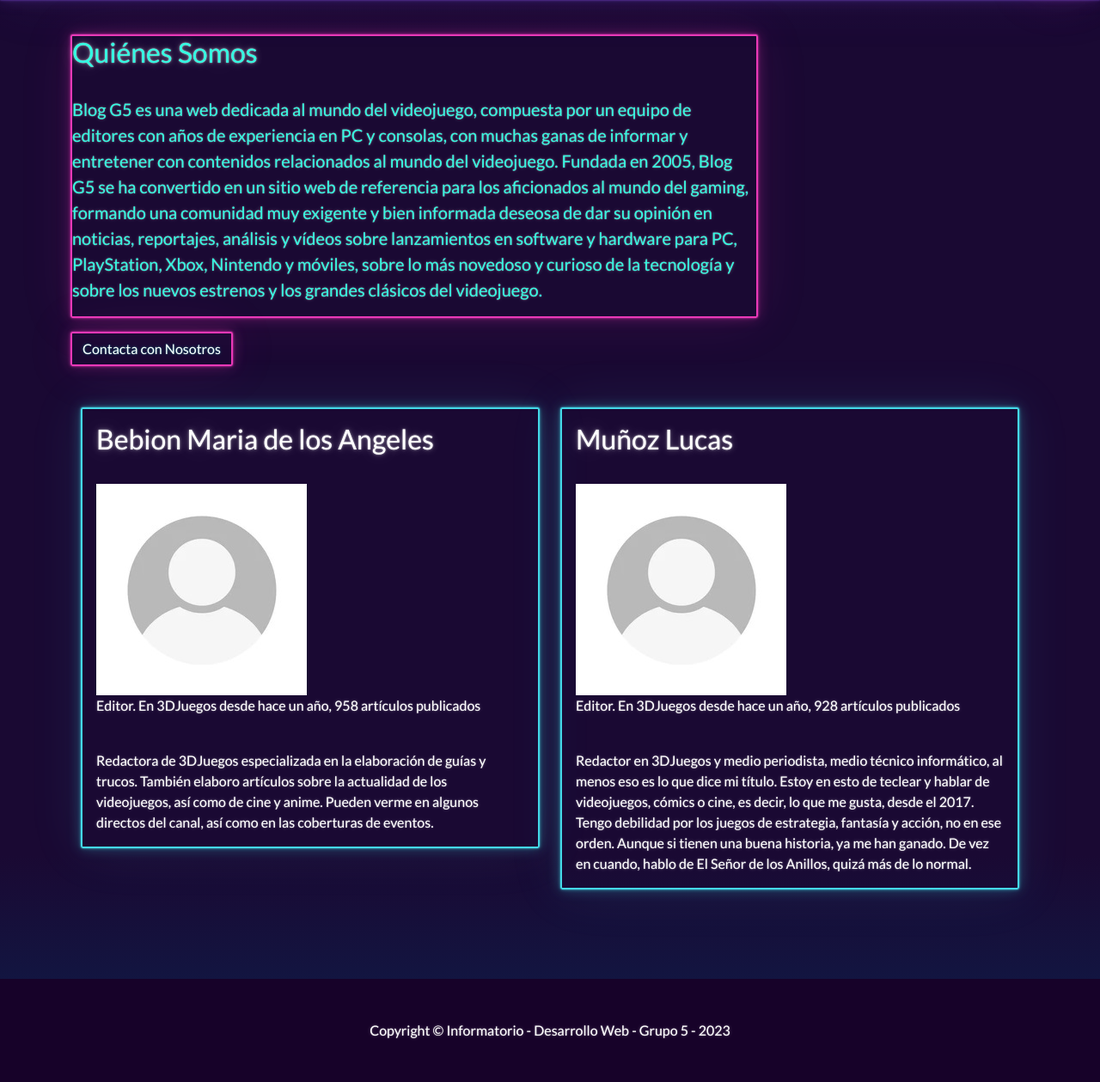
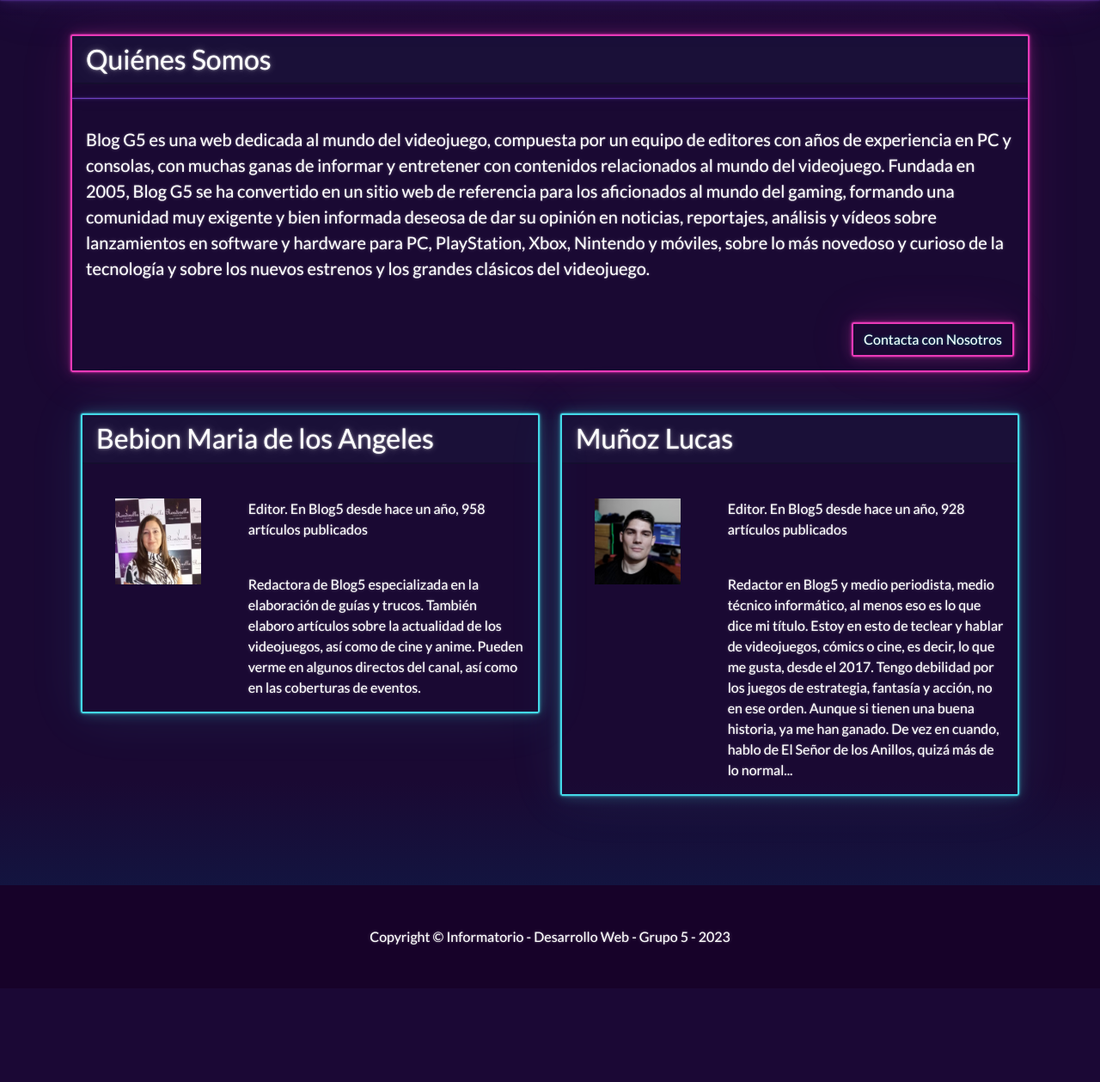
Before and after one commit to LucasNahuel/blog_grupo_5, a Django app: page /acercade/acercade/ in a window 1280 px wide. Shown: the part 56-1315 px from the top of the page at 86% size. After the commit the page ends 1156 px from the top, so only its background shows below. Run offline with Django 4.2, Linux system fonts and the light colour scheme; some libraries are stand-ins or nearby versions.

Commit message:
mejora la disposición de los elementos en la pagina acerca de

```diff
--- a/templates/acercade.html
+++ b/templates/acercade.html
@@ -4,60 +4,103 @@
 {% block content %}
 
 <div class="container mt-4"> <!-- Agregamos una clase container para centrar y controlar el ancho -->
-  <div class="card border-secondary mb-3" style="max-width: 50rem;">
+  <div class="card border-secondary col-lg-12 mb-3">
 
-    <div>
-      <h2>Quiénes Somos</h2>
-      <br>
-      <p class="lead">Blog G5 es una web dedicada al mundo del videojuego, compuesta por un equipo de
+    <h2 class="card-header">Quiénes Somos</h2>
+    <hr>
+    <p class="card-body lead">Blog G5 es una web dedicada al mundo del videojuego, compuesta por un equipo de
       editores con años de experiencia en PC y consolas, con muchas ganas de informar y entretener con contenidos relacionados
       al mundo del videojuego.
       Fundada en 2005, Blog G5 se ha convertido en un sitio web de referencia para los aficionados al mundo del
         gaming, formando una comunidad muy exigente y bien informada deseosa de dar su opinión en noticias, reportajes,
         análisis y vídeos sobre lanzamientos en software y hardware para PC, PlayStation, Xbox, Nintendo y móviles, sobre
         lo más novedoso y curioso de la tecnología y sobre los nuevos estrenos y los grandes clásicos del videojuego.</p>
+
+
+  <div>
+      <div id="contacto" style="display: flex; justify-content: end; padding: 1em;">
+        <a href="{% url 'form_contacto' %}" class="btn btn-outline-secondary btn-md">Contacta con Nosotros</a>
+      </div>
     </div>
 
 </div>
 
-  <div id="contacto">
-    <a href="{% url 'form_contacto' %}" class="btn btn-outline-secondary btn-md">Contacta con Nosotros</a>
+
+
+  <div class="container mt-5">
+    <div class="row">
+
+
+
+
+
+      <div class="col-lg-6 mb-4" >
+        <div class="card border-light">
+          <h2 class="card-header card-title">Bebion Maria de los Angeles</h2><br>
+          <div class="row g-0">
+            <div class="col-md-4 gradient-custom text-center text-white" style="padding: 1em;">
+
+              <img src="{% static 'images/fotoperfilmaria.jpeg' %}" class="img-fluid" alt="..." style="max-width:100px; max-height: 100px;" >
+
             </div>
 
-  <div class="container mt-5">
-    <div class="row" style="max-width: 70rem;">
-      <div class="col-lg-6 mb-4" >
-        <div class="card border-light">
+            <div class="col-md-8">
+
               <div class="card-body">
-            <h2 class="card-title">Bebion Maria de los Angeles</h2><br>
-              <div>
-                <img src="{% static 'images/default-avatar.jpg' %}" class="img-fluid" alt="...">
+
+
+
+
+
+              <p class="card-text">Editor. En Blog5 desde hace un año, 958 artículos publicados</p><br>
+              <p class="card-text">Redactora de Blog5 especializada en la elaboración de guías y trucos.
+                También elaboro artículos sobre la actualidad de los videojuegos, así como de cine y anime.
+                Pueden verme en algunos directos del canal, así como en las coberturas de eventos.</p>
+
             </div>
 
-            <p class="card-text">Editor. En 3DJuegos desde hace un año, 958 artículos publicados</p><br>
-            <p class="card-text">Redactora de 3DJuegos especializada en la elaboración de guías y trucos.
-              También elaboro artículos sobre la actualidad de los videojuegos, así como de cine y anime.
-              Pueden verme en algunos directos del canal, así como en las coberturas de eventos.</p>
+
+
+            </div>
           </div>
         </div>
       </div>
 
-      <div class="col-lg-6 mb-4">
+      <div class="col-lg-6 mb-4" >
         <div class="card border-light">
+          <h2 class="card-header card-title">Muñoz Lucas</h2><br>
+          <div class="row g-0">
+            <div class="col-md-4 gradient-custom text-center text-white " style="padding: 1em;">
+
+              <img src="{% static 'images/fotoperfillucas.png' %}" class="img-fluid" alt="..." style="max-width:100px; max-height: 100px;"  >
+
+            </div>
+
+            <div class="col-md-8">
+
               <div class="card-body">
-            <h2 class="card-title">Muñoz Lucas</h2><br>
-                <div>
-                  <img src="{% static 'images/default-avatar.jpg' %}" class="img-fluid" alt="...">
-                </div>
-            <p class="card-text">Editor. En 3DJuegos desde hace un año, 928 artículos publicados</p><br>
-            <p class="card-text">Redactor en 3DJuegos y medio periodista, medio técnico informático, al
+
+
+
+
+
+              <p class="card-text">Editor. En Blog5 desde hace un año, 928 artículos publicados</p><br>
+              <p class="card-text">Redactor en Blog5 y medio periodista, medio técnico informático, al
                 menos eso es lo que dice mi título. Estoy en esto de teclear y hablar de videojuegos, cómics
                 o cine, es decir, lo que me gusta, desde el 2017. Tengo debilidad por los juegos de estrategia,
                 fantasía y acción, no en ese orden. Aunque si tienen una buena historia, ya me han ganado.
-                De vez en cuando, hablo de El Señor de los Anillos, quizá más de lo normal.</p>
+                De vez en cuando, hablo de El Señor de los Anillos, quizá más de lo normal...</p>
+
+            </div>
+
+
+
             </div>
           </div>
         </div>
+      </div>
+
+
     </div>
   </div>
 
```
Also changed, not shown: static/images/fotoperfillucas.png (added), static/images/fotoperfilmaria.jpeg (added). Lines whose indentation alone changed are shown as unchanged.
